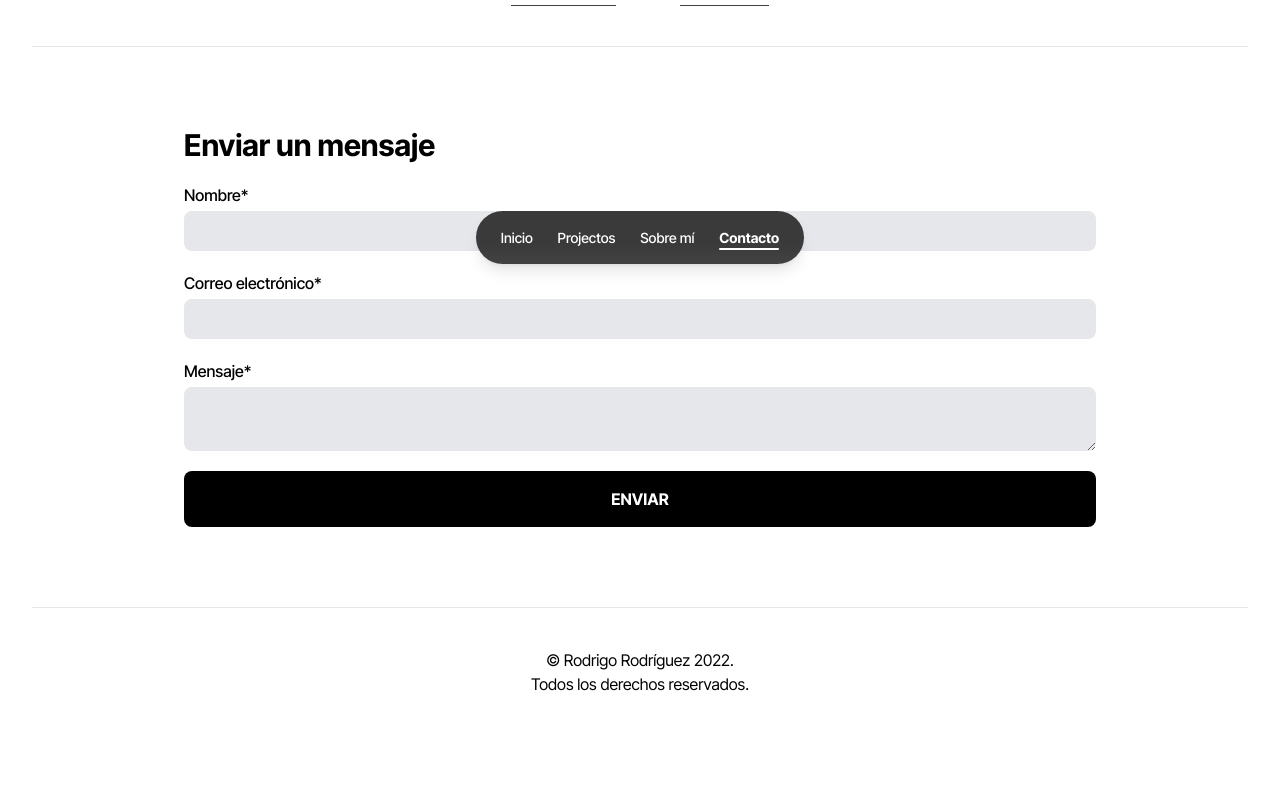
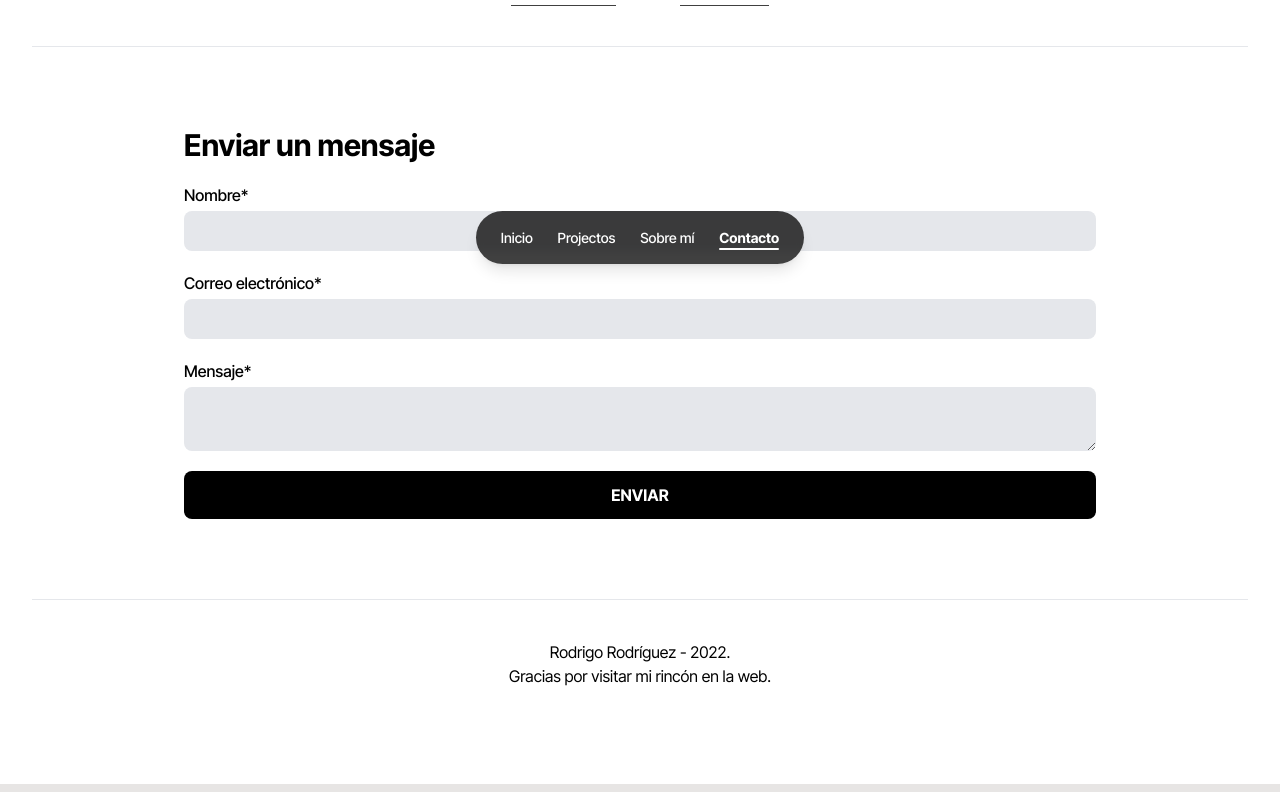
Before and after one commit to RdrBux/portfolio, a React (Create React App) app: page /contact in a window 1280 px wide. Shown: the part 504-1296 px from the top of the page. Built offline with nearby package versions, Linux system fonts and the light colour scheme.

Commit message:
Set a fixed REM size

```diff
--- a/src/index.css
+++ b/src/index.css
@@ -1,5 +1,9 @@
 @tailwind base;
 @tailwind components;
+
+html {
+  font-size: 16px;
+}
 
 body::-webkit-scrollbar {
   display: none;
--- a/src/routes/contact.jsx
+++ b/src/routes/contact.jsx
@@ -95,7 +95,7 @@ export default function Contact() {
               consultas o simplemente para saludar
             </motion.p>
           </div>
-          <div className="flex flex-col items-center gap-5 pb-10 text-black/80 lg:text-2xl">
+          <div className="flex flex-col items-center gap-5 pb-10 text-lg text-black/80 lg:text-2xl">
             <a
               href="mailto:rodriguezrodrigoemmanuel@gmail.com"
               target="_blank"
@@ -168,7 +168,7 @@ export default function Contact() {
                   required
                 />
               </label>
-              <button className="rounded-lg bg-black py-4 px-12 text-base font-bold text-white">
+              <button className="rounded-lg bg-black py-3 px-12 text-base font-bold text-white">
                 ENVIAR
               </button>
             </form>
@@ -177,8 +177,8 @@ export default function Contact() {
           <div className="">
             <hr />
             <div className="pb-24 pt-10 text-center">
-              © Rodrigo Rodríguez 2022. <br />
-              Todos los derechos reservados.
+              Rodrigo Rodríguez - 2022. <br />
+              Gracias por visitar mi rincón en la web.
             </div>
           </div>
         </div>
--- a/src/routes/home.jsx
+++ b/src/routes/home.jsx
@@ -88,6 +88,7 @@ export default function Home() {
             /Diseñador Web
           </motion.p>
           <motion.p
+            className="max-w-sm"
             initial={{ y: '-0.25rem', opacity: 0 }}
             animate={{
               y: 0,
```
